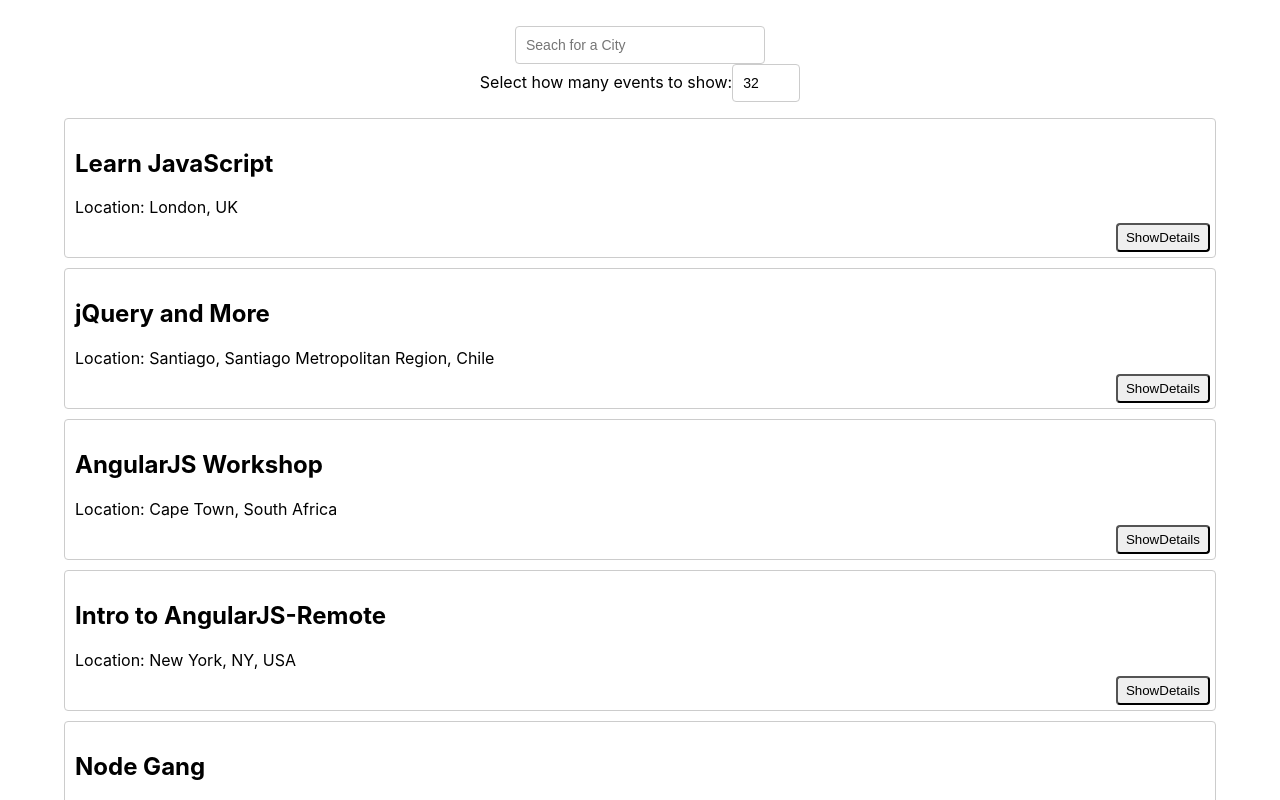
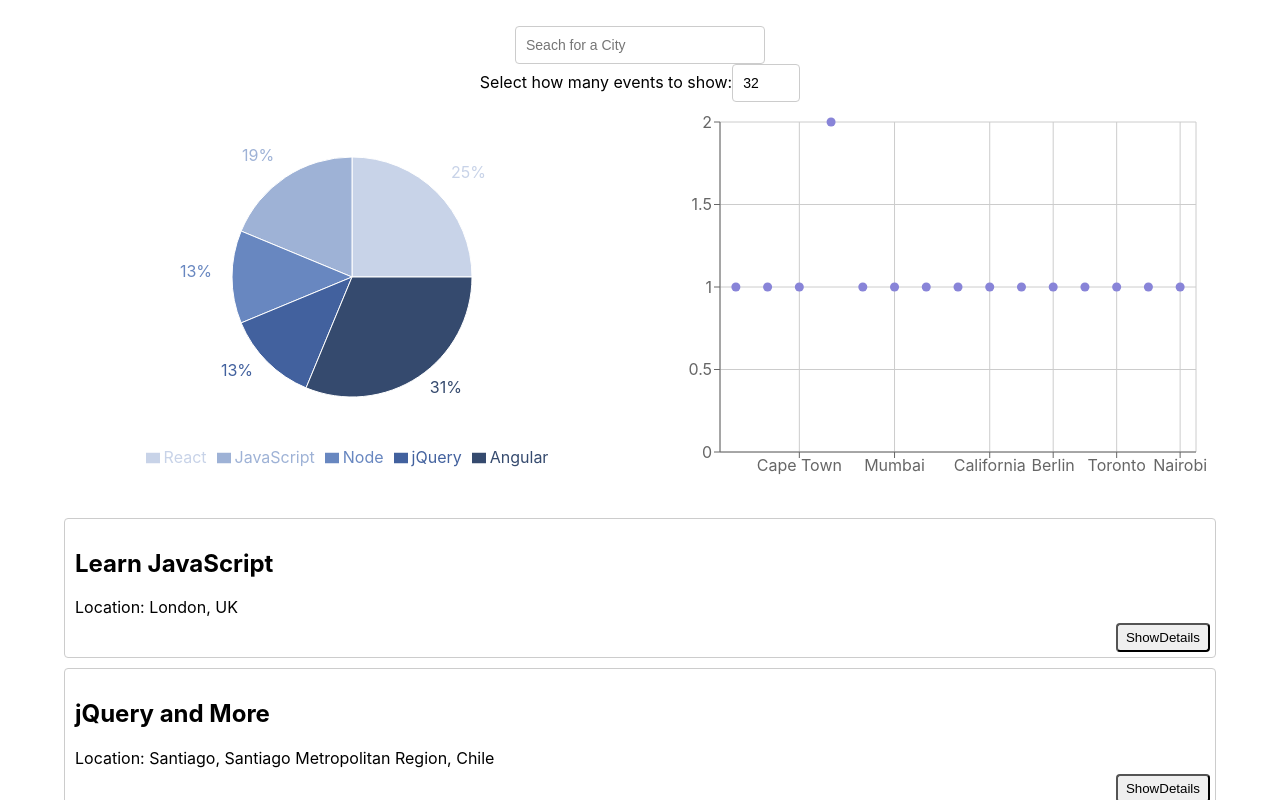
Before and after one commit to DerWalli/meet, a React (Create React App) app: page / in a window 1280 px wide. Shown: the top 800 px of the page. Built offline with nearby package versions, Linux system fonts and the light colour scheme; what atatus-spa would draw is missing.

Commit message:
Added Data Visualisation

```diff
--- a/src/App.js
+++ b/src/App.js
@@ -5,6 +5,8 @@ import CitySearch from './CitySearch';
 import NumberOfEvents from './NumberOfEvents';
 import { getEvents, extractLocations } from './api';
 import { WarningAlert } from './Alert';
+import { ScatterChart, Scatter, XAxis, YAxis, CartesianGrid, Tooltip, ResponsiveContainer } from 'recharts';
+import EventGenre from './EventGenre';
 
 import './nprogress.css';
 
@@ -34,6 +36,16 @@ class App extends Component {
     });
   }
 
+  getData = () => {
+    const {locations, events} = this.state;
+    const data = locations.map((location)=>{
+      const number = events.filter((event) => event.location === location).length
+      const city = location.split(', ').shift()
+      return {city, number};
+    })
+    return data;
+  };
+
   componentDidMount() {
     this.mounted = true;
     getEvents().then((events) => {
@@ -58,6 +70,23 @@ class App extends Component {
         <WarningAlert text={warningMessage} />
         <CitySearch locations={this.state.locations} updateEvents={this.updateEvents} />
         <NumberOfEvents updateEvents={this.updateEvents} />
+        <div className="data-vis-wrapper">
+          <EventGenre events={this.state.events} />
+        <ResponsiveContainer height={400} >
+          <ScatterChart
+
+          margin={{
+            top: 20, right: 20, bottom: 20, left: 20,
+          }}
+           >
+            <CartesianGrid />
+           <XAxis type="category" dataKey="city" name="city" />
+           <YAxis type="number" dataKey="number" name="number of events" />
+           <Tooltip cursor={{ strokeDasharray: '3 3' }} />
+           <Scatter data={this.getData()} fill="#8884d8" />
+         </ScatterChart>
+        </ResponsiveContainer>
+        </div>
         <EventList events={this.state.events} />
 
       </div>
--- /dev/null
+++ b/src/EventGenre.js
@@ -0,0 +1,71 @@
+// Imports the necessary components from the "react" and "recharts" packages
+import React, { useEffect, useState } from "react";
+import { PieChart, Pie, Cell, ResponsiveContainer, Legend } from "recharts";
+
+// Defines a new component called "EventGenre" that accepts an "events" prop
+const EventGenre = ({ events }) => {
+  // Sets up a state variable called "data" and initialize it to an empty array
+  const [data, setData] = useState([]);
+
+  // Defines an array of colors to be used for the pie chart
+  const colors = ["#C8D3E8", "#9EB2D6", "#6887C0", "#42619E", "#354A6E"];
+
+  // Sets up an effect hook that will be called whenever the "events" prop changes
+  useEffect(() => {
+    // function that will compute the data for the pie chart
+    const getData = () => {
+      // Defines an array of genre objects, each contains a label and a regular expression.  The regex should catch all variations of the various genres
+      const genres = [
+        { label: "React", regex: /React/i },
+        { label: "JavaScript", regex: /JavaScript/i },
+        { label: "Node", regex: /Node(\.js)?/i },
+        { label: "jQuery", regex: /jQuery/i },
+        { label: "Angular", regex: /Angular(JS)?(-Remote)?/i },
+      ];
+      // Compute the value (i.e., count) for each genre based on the events that match its regular expression
+      const data = genres.map((genre) => {
+        const value = events.filter((event) =>
+          genre.regex.test(event.summary)
+        ).length;
+        // Return an object containing the genre's label and value
+        return { name: genre.label, value };
+      });
+
+      // Log the data to the console for debugging purposes
+      // console.log("Data:", data);
+
+      // Return the data array
+      return data;
+    };
+    // Set the "data" state variable to the result of calling the "getData" function
+    setData(() => getData());
+  }, [events]);
+
+  // Render a responsive container that will automatically adjust the size of the chart
+  return (
+    <ResponsiveContainer height={400}>
+      <PieChart width={400} height={400}>
+        <Pie
+          data={data}
+          cx="50%"
+          cy="50%"
+          labelLine={false}
+          outerRadius={120}
+          fill="#8884d8"
+          dataKey="value"
+          label={({ percent }) => `${(percent * 100).toFixed(0)}%`}
+        >
+          {/* Create a cell for each data point and assign a color from the "colors" array */}
+          {data.map((entry, index) => (
+            <Cell key={`cell-${index}`} fill={colors[index]} />
+          ))}
+        </Pie>
+        {/* Add a legend to the chart */}
+        <Legend verticalAlign="bottom" height={50} />
+      </PieChart>
+    </ResponsiveContainer>
+  );
+};
+
+// Export the "EventGenre" component as the default export
+export default EventGenre;
```
